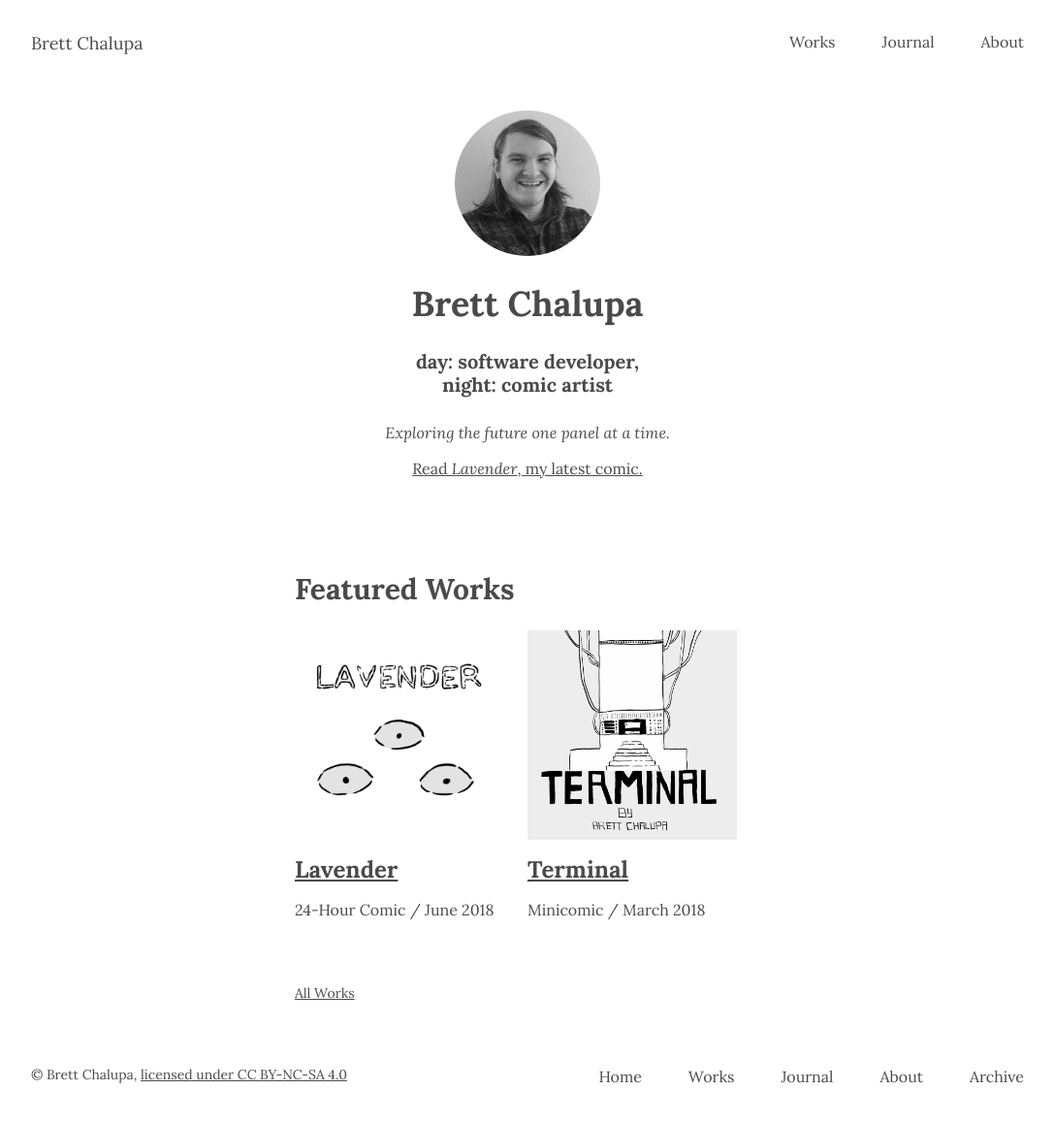
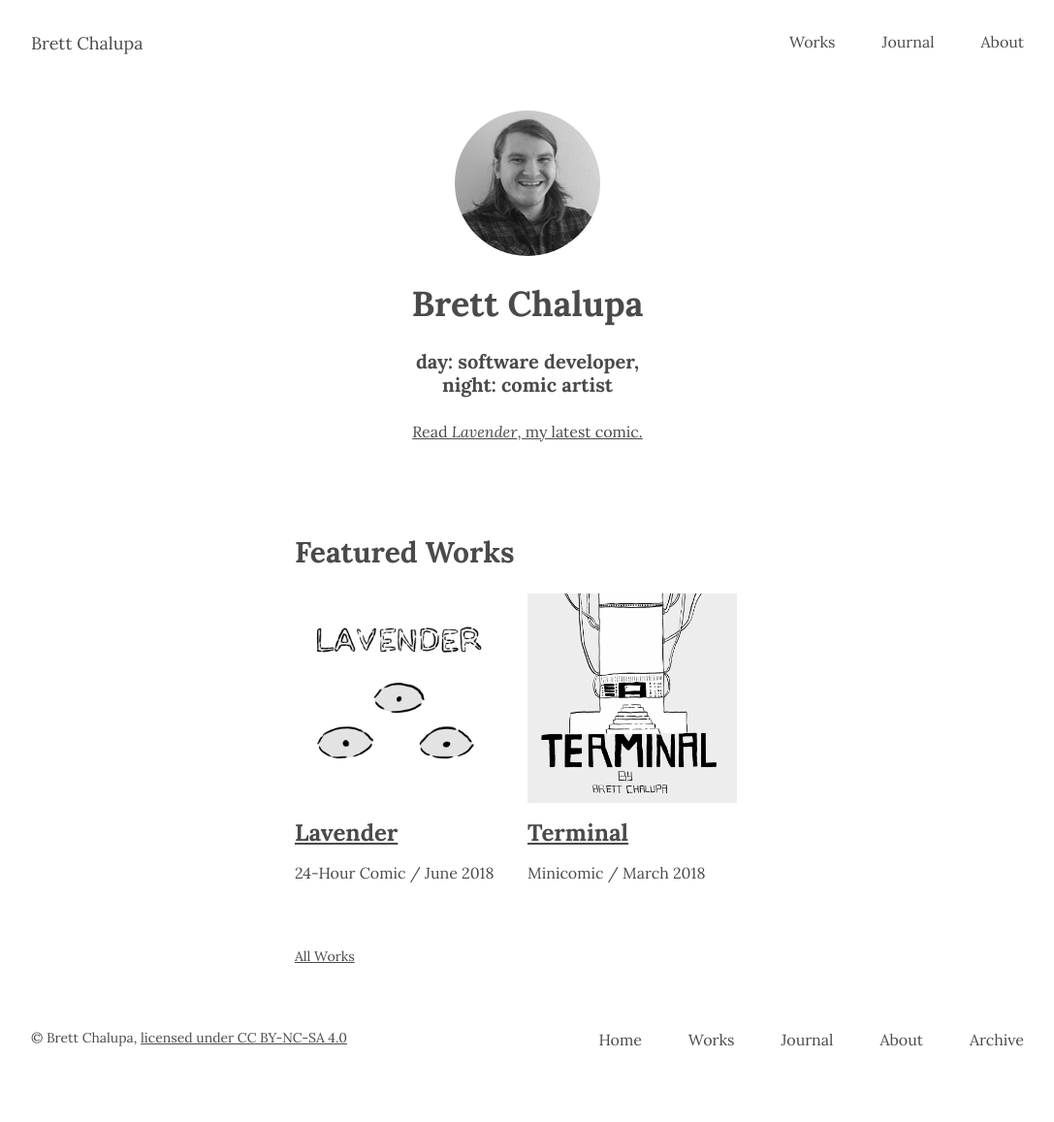
Before and after one commit to brettchalupa/brettchalupa.github.io, a Jekyll site: the page built from index.html, in a window 1280 px wide. Shown: the whole page at 97% size, without its empty margins (96-1183 px from the left). Built offline with Jekyll 4.4.1, drawn with Linux system fonts in a browser that asks for light colours; after the commit the page ends 1119 px from its top, so only the background shows below that.

Commit message:
Remove home page tagline
It's kind of cheesy

```diff
--- a/index.html
+++ b/index.html
@@ -10,8 +10,6 @@ layout: default
     <h1>Brett Chalupa</h1>
 
     <h4>day: software developer,<br>night: comic artist</h4>
-
-    <p><em>Exploring the future one panel at a time.</em></p>
 
     <a href='https://brettsjournal.files.wordpress.com/2018/06/lavender.pdf'>
       Read <em>Lavender</em>, my latest comic.
```
